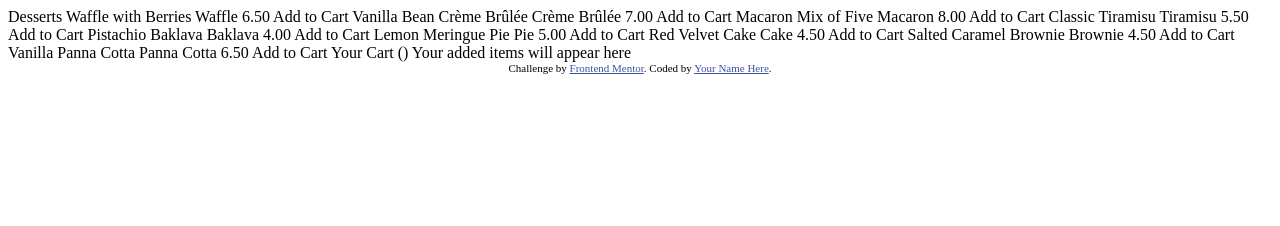
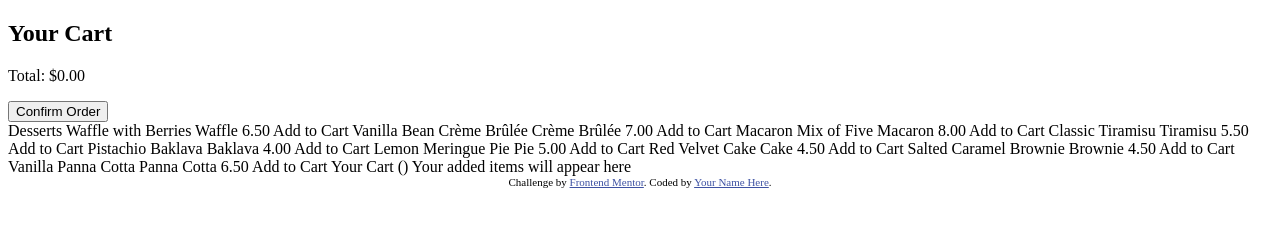
Before and after one commit to cocode305/Product-list-with-cart, a plain HTML site: page index.html in a window 1280 px wide. Drawn offline with Linux system fonts and the light colour scheme.

Commit message:
Made HTML structure

```diff
--- a/index.html
+++ b/index.html
@@ -7,8 +7,6 @@
   <link rel="icon" type="image/png" sizes="32x32" href="./assets/images/favicon-32x32.png">
 
   <title>Frontend Mentor | Product list with cart</title>
-
-  <!-- Feel free to remove these styles or customise in your own stylesheet 👍 -->
   <style>
     .attribution { font-size: 11px; text-align: center; }
     .attribution a { color: hsl(228, 45%, 44%); }
@@ -16,6 +14,14 @@
 </head>
 <body>
 
+  <div id="product-list"></div>
+
+  <div id="cart">
+    <h2 class="cart-heading">Your Cart</h2>
+    <div id="cart-items"></div>
+    <p class="cart-total">Total: <span id="cart-total">$0.00</span></p>
+    <button id="confirm-order">Confirm Order</button>
+  </div>
   Desserts
 
   Waffle with Berries
```
Also changed, not shown: script.js (added), style.css (added).
